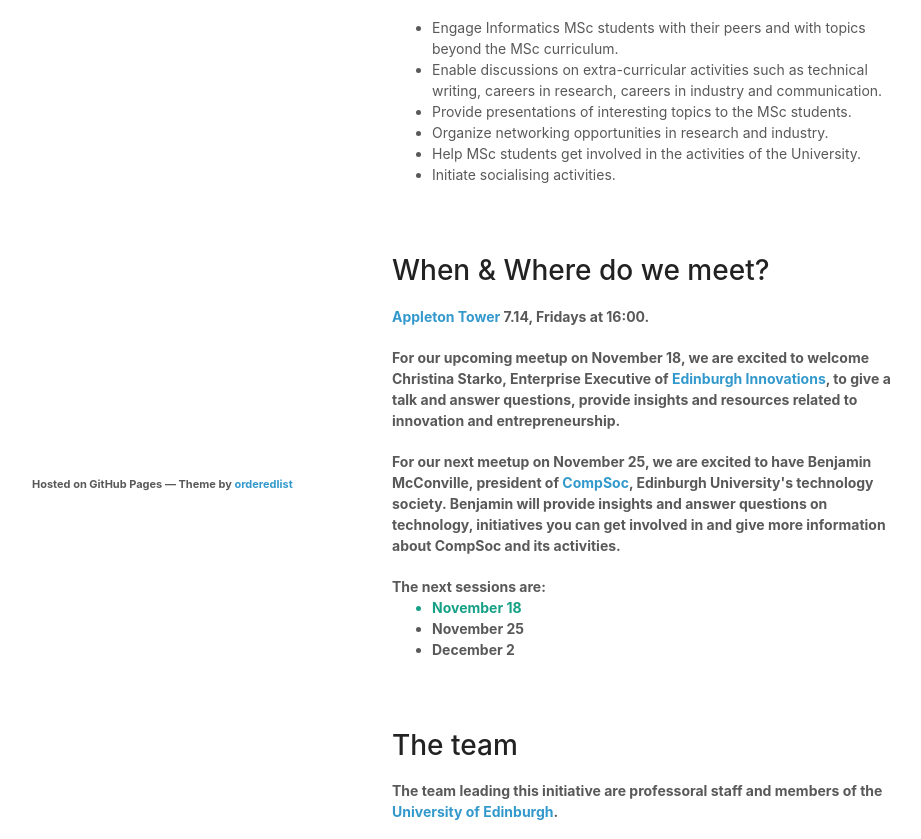
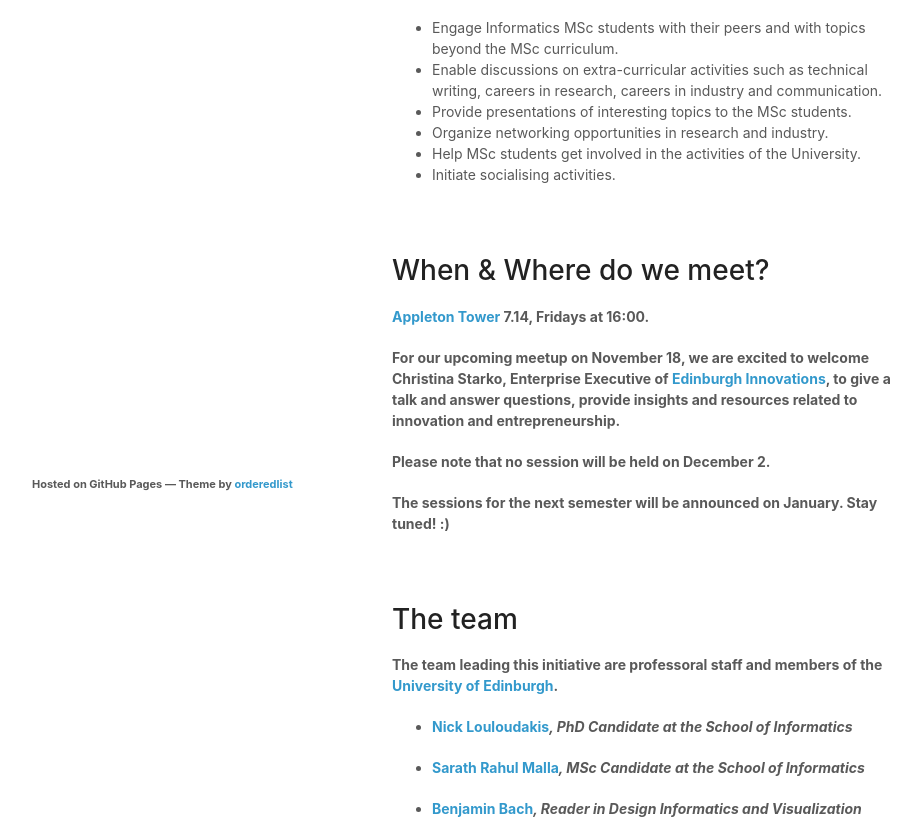
Before and after one commit to infmasters/infmasters.github.io, a plain HTML site: page index.html in a window 1280 px wide. Shown: the part 237-1076 px from the top of the page, without its empty margins (178-1099 px from the left). Drawn offline with Linux system fonts and the light colour scheme.

Commit message:
Update index.html

```diff
--- a/index.html
+++ b/index.html
@@ -34,15 +34,10 @@
         <p> For our upcoming meetup on November 18, we are excited to welcome Christina Starko, Enterprise Executive of <a href="https://edinburgh-innovations.ed.ac.uk/">Edinburgh Innovations</a>,
           to give a talk and answer questions, provide insights and resources related to innovation and entrepreneurship.
         </p>
-          <p>For our next meetup on November 25,
-            we are excited to have Benjamin McConville, president of <a href="https://comp-soc.com/">CompSoc</a>, Edinburgh University's technology society.
-            Benjamin will provide insights and answer questions on technology, initiatives you can get involved in and give more information about CompSoc and its activities.
-            </p>
-          The next sessions are:
+          <p> Please note that no session will be held on December 2.
+          <p>
+          The sessions for the next semester will be announced on January. Stay tuned! :)
         <ul>
-          <li style="color:#16a085;">November 18</li>
-          <li>November 25</li>
-          <li>December 2</li>
         </ul>
       </section>
       <section>
```
